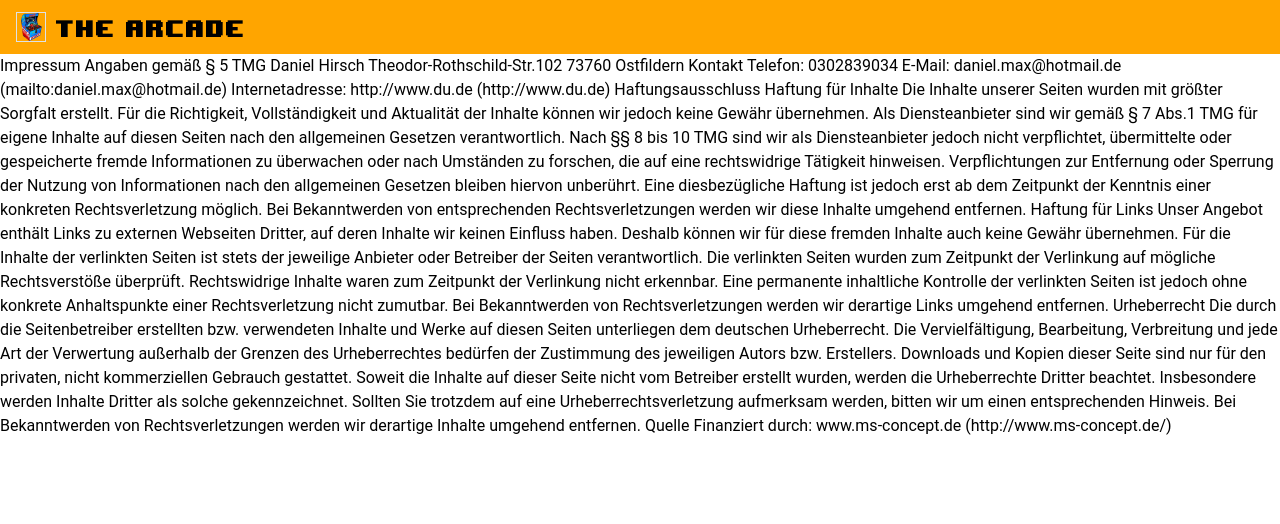
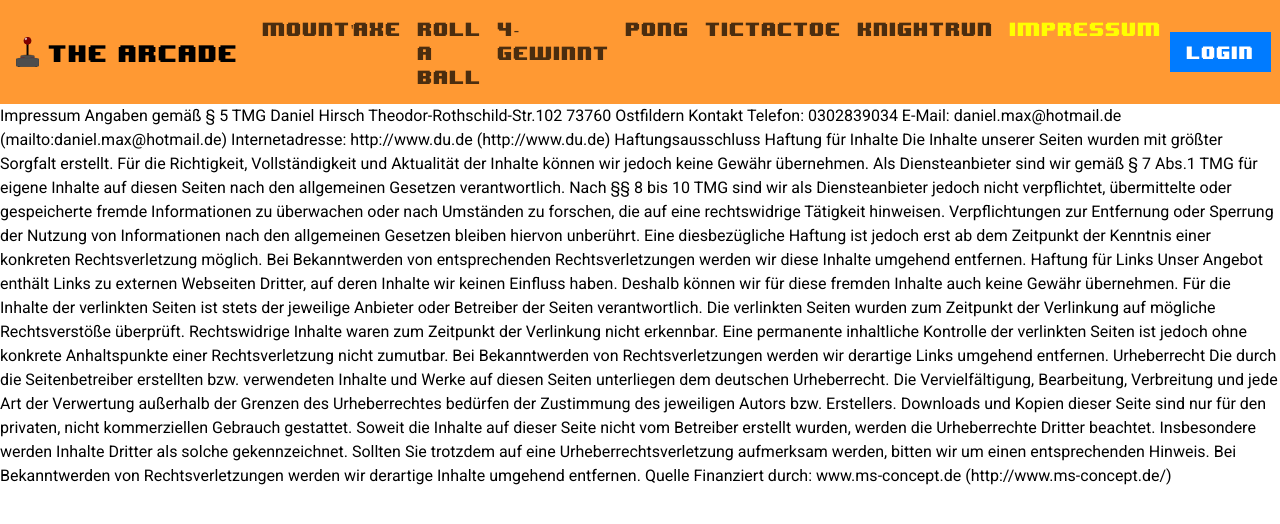
Before and after one commit to nicmr/hft-arcade, a website: page Webproject/AllInOne/public/impressum.html in a window 1280 px wide. Drawn offline with nearby package versions, Linux system fonts and the light colour scheme; a script that the page names is missing.

Commit message:
Navbar id

```diff
--- a/Webproject/AllInOne/public/impressum.html
+++ b/Webproject/AllInOne/public/impressum.html
@@ -4,30 +4,72 @@
 <head>
   <meta charset="utf-8">
 
-  <link rel="stylesheet" href="https://maxcdn.bootstrapcdn.com/bootstrap/4.0.0-beta.3/css/bootstrap.min.css" integrity="sha384-Zug+QiDoJOrZ5t4lssLdxGhVrurbmBWopoEl+M6BdEfwnCJZtKxi1KgxUyJq13dy" crossorigin="anonymous">
-  <script src="https://code.jquery.com/jquery-3.1.1.slim.min.js" integrity="sha384-A7FZj7v+d/sdmMqp/nOQwliLvUsJfDHW+k9Omg/a/EheAdgtzNs3hpfag6Ed950n" crossorigin="anonymous"></script>
-  <script src="https://cdnjs.cloudflare.com/ajax/libs/tether/1.4.0/js/tether.min.js" integrity="sha384-DztdAPBWPRXSA/3eYEEUWrWCy7G5KFbe8fFjk5JAIxUYHKkDx6Qin1DkWx51bBrb" crossorigin="anonymous"></script>
-  <script src="https://maxcdn.bootstrapcdn.com/bootstrap/4.0.0-alpha.6/js/bootstrap.min.js" integrity="sha384-vBWWzlZJ8ea9aCX4pEW3rVHjgjt7zpkNpZk+02D9phzyeVkE+jo0ieGizqPLForn" crossorigin="anonymous"></script>
+  <link rel="stylesheet" href="https://maxcdn.bootstrapcdn.com/bootstrap/4.0.0-beta.3/css/bootstrap.min.css"
+        integrity="sha384-Zug+QiDoJOrZ5t4lssLdxGhVrurbmBWopoEl+M6BdEfwnCJZtKxi1KgxUyJq13dy" crossorigin="anonymous">
 
-  <link rel="stylesheet" href="style.css">
+
+  <script language="javascript" type="text/javascript" src="js/events.js"></script>
+  <script src="https://ajax.googleapis.com/ajax/libs/jquery/3.2.1/jquery.min.js"></script>
+  <!--  <script src="script.js"></script> -->
+
+
+  <link rel="stylesheet" href="https://maxcdn.bootstrapcdn.com/bootstrap/4.0.0-beta.2/css/bootstrap.min.css"
+        integrity="sha384-PsH8R72JQ3SOdhVi3uxftmaW6Vc51MKb0q5P2rRUpPvrszuE4W1povHYgTpBfshb" crossorigin="anonymous">
+  <link rel="stylesheet" href="css/stylesheet.css">
+  <link rel="stylesheet" href="css/style.css">
 </head>
 
 <body>
-  <nav class="navbar navbar-expand-lg" id="nav" id="activebrand">
-    <a class="navbar-brand" href="index.html">
-      <img src="Bilder/arcade.jpg" width="30" height="30" class="d-inline-block align-top" alt="home">
-      The Arcade
+  <nav class="navbar navbar-expand-lg navbar-light" id="nav" >
+    <a class="navbar-brand active" href="index.html" id="activebrand">
+      <img src="Bilder/logoController.png" height="30" class="d-inline-block align-top" alt="home" >
+      The Arcade <span class="sr-only">(current)</span>
     </a>
-    <div class="collapse navbar-collapse" id="navbarNavAltMarkup">
-      <div class="navbar-nav">
-        <a class="nav-item nav-link active" id="first" href="index.html">Game1 <span class="sr-only">(current)</span></a>
-        <a class="nav-item nav-link" href="#">Game2</a>
-        <a class="nav-item nav-link" href="#">Game3</a>
+    <button class="navbar-toggler" type="button" data-toggle="collapse" data-target="#navbarSupportedContent" aria-controls="navbarSupportedContent" aria-expanded="false" aria-label="Toggle navigation">
+    <span class="navbar-toggler-icon"></span>
+  </button>
+    <div class="collapse navbar-collapse" id="navbarSupportedContent">
+      <ul class="navbar-nav mr-auto">
+        <li class="nav-item">
+          <a class="nav-item nav-link" href="game1.html">Mount'Axe</a>
+        </li>
+        <li class="nav-item">
+          <a class="nav-item nav-link" href="game2.html">Roll a Ball</a>
+        </li>
+        <li class="nav-item">
+          <a class="nav-item nav-link" href="index4g.html">4-Gewinnt</a>
+        </li>
+        <li class="nav-item">
+          <a class="nav-item nav-link" href="game4.html">Pong</a>
+        </li>
+        <li class="nav-item">
+          <a class="nav-item nav-link" href="indexTTT.html">TicTacToe</a>
+        </li>
+        <li class="nav-item">
+          <a class="nav-item nav-link" href="game6.html">KnightRun</a>
+        </li>
+        <li class="nav-item">
+          <a class="nav-item nav-link" id="active" href="impressum.html">Impressum</a>
+        </li>
+      </ul>
+      <!-- Beginn Startseite -->
+      <ul class="navbar-nav ml-auto">
+        <li class="nav-item">
+          <div id="storage" onload="loggedUser()"></div>
+          <div class="container">
+            <div class="row">
+              <button type="button" class="btn btn-primary btn-lg" data-toggle="modal" data-target="#login-modal" id="mod">
+                    Login
+                </button>
             </div>
           </div>
+        </li>
+      </ul>
+    </div>
   </nav>
-<p id="impressum"> Impressum
-
+<blockquote>
+        <p id="impressum">
+          Impressum
           Angaben gemäß § 5 TMG
 
           Daniel Hirsch
@@ -53,3 +95,4 @@ Die durch die Seitenbetreiber erstellten bzw. verwendeten Inhalte und Werke auf
 
           Quelle Finanziert durch: www.ms-concept.de (http://www.ms-concept.de/)
         </p>
+    </blockquote>
--- a/Webproject/AllInOne/public/style.css
+++ b/Webproject/AllInOne/public/style.css
@@ -7,6 +7,7 @@ body {
   color: black;
   font-family: 'meine-schrift';
 }
+
 
 
 
@@ -84,7 +85,7 @@ nav #activebrand {
   opacity: 1;
 }
 
-img {
+div img {
   border: 1px solid #dee2e6;
 }
 
```
Also changed, not shown: Webproject/AllInOne/public/highscore.html (+2 -2 lines), Webproject/AllInOne/public/index4g.html (+1 -1 lines). Lines whose indentation alone changed are shown as unchanged.
